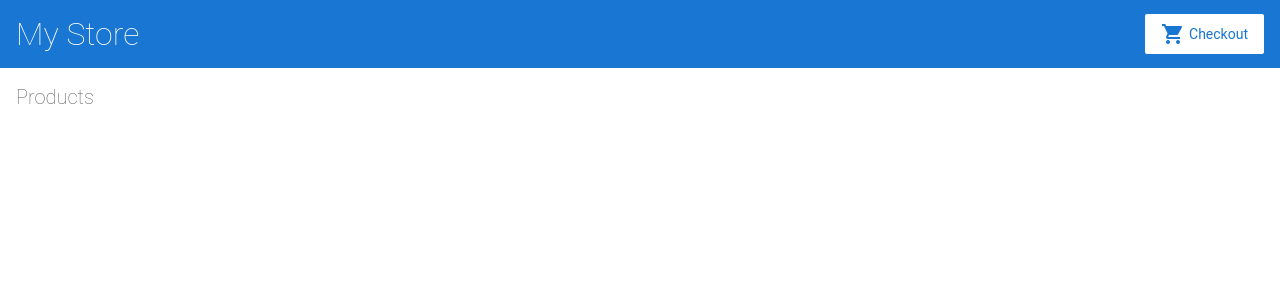
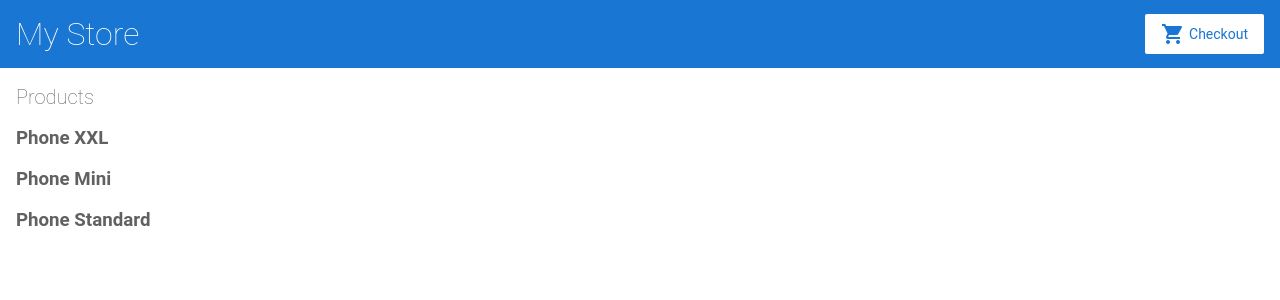
Before and after one commit to mvfuentes/angular-ejemplos, an Angular app: page / in a window 1280 px wide. Shown: the top 300 px of the page. Built offline with nearby package versions, Linux system fonts and the light colour scheme.

Commit message:
2 files modified

```diff
--- a/src/app/product-list/product-list.component.html
+++ b/src/app/product-list/product-list.component.html
@@ -1,5 +1,10 @@
 <h2>Products</h2>
 
+<div *ngFor="let product of products">
+  <h3>
+    {{ product.name }}
+</h3>
+</div>
 
 <!--
 Copyright Google LLC. All Rights Reserved.
--- a/src/app/products.ts
+++ b/src/app/products.ts
@@ -8,9 +8,9 @@ export interface Product {
 export const products = [
   {
     id: 1,
-    name: 'Phone XL',
+    name: 'Phone XXL',
     price: 799,
-    description: 'A large phone with one of the best screens'
+    description: 'An extra large phone with one of the best screens'
   },
   {
     id: 2,
```
